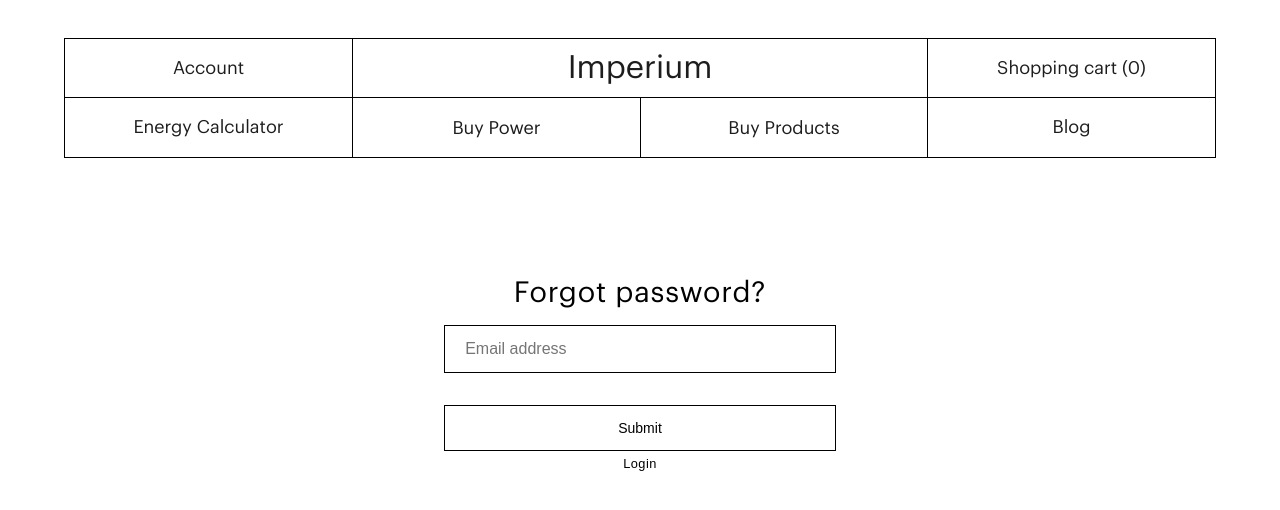
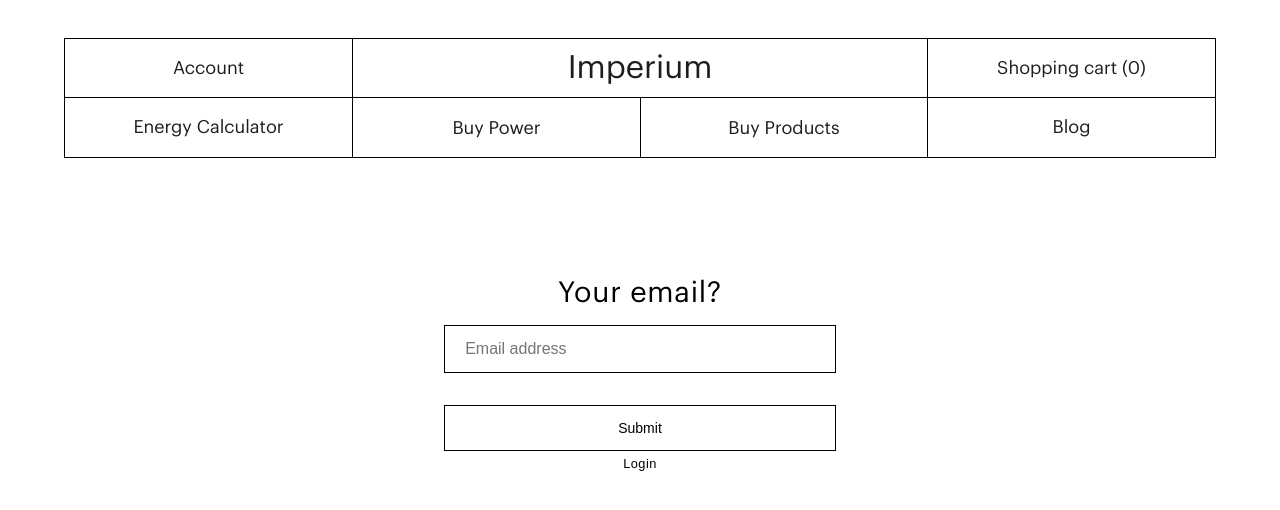
Before and after one commit to Phumbie/imperium-deprecated, a Vue app: page /forget-password in a window 1280 px wide. Shown: the top 510 px of the page. Built offline with nearby package versions, Linux system fonts and the light colour scheme; no server answers; what vue-js-modal, vue-sweetalert2 would draw is missing.

Commit message:
chore: updated for header text and alert icon

```diff
--- a/src/components/ForgetPassword.vue
+++ b/src/components/ForgetPassword.vue
@@ -1,7 +1,7 @@
 <template>
   <div id="login-section">
     <form @submit.prevent="resetPassword()">
-      <div class="header-text-28">Forgot password?</div>
+      <div class="header-text-28">Your email?</div>
       <input type="text" placeholder="Email address" v-model="email" required />
       <div class="buttons">
         <input type="submit" value="Submit" />
@@ -36,7 +36,7 @@ export default {
         .forgetPassword(data)
         .then((response) => {
           this.$swal.fire({
-            icon: "info",
+            icon: "success",
             html: "A reset link has been sent to your email",
           });
           this.navigateTo("/login");
--- a/src/components/Login.vue
+++ b/src/components/Login.vue
@@ -10,7 +10,6 @@
         required
       />
       <div class="buttons">
-        <!-- <input type="submit" value="Login" /> -->
         <button class="login-btn">
           <span>Login</span><span class="loader" v-if="!loading"></span>
         </button>
```
